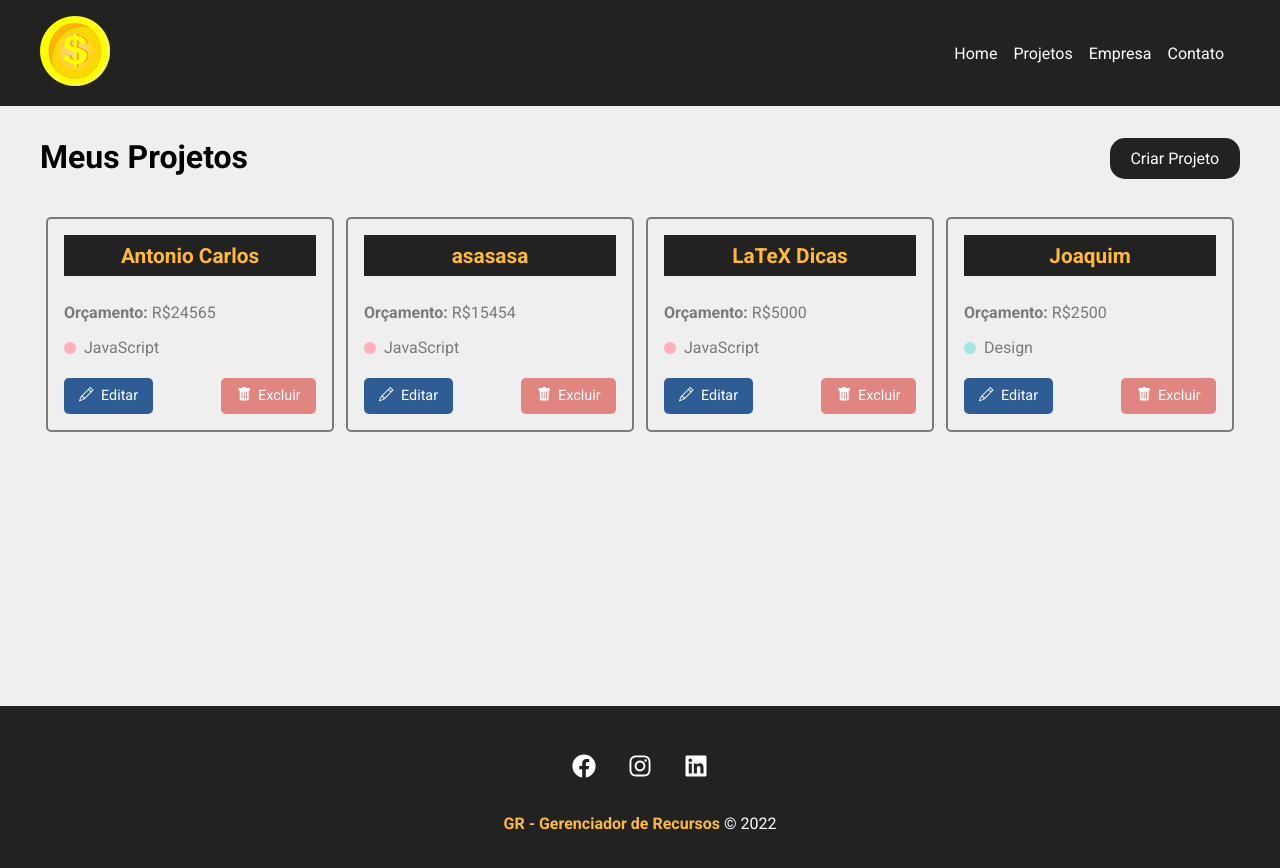
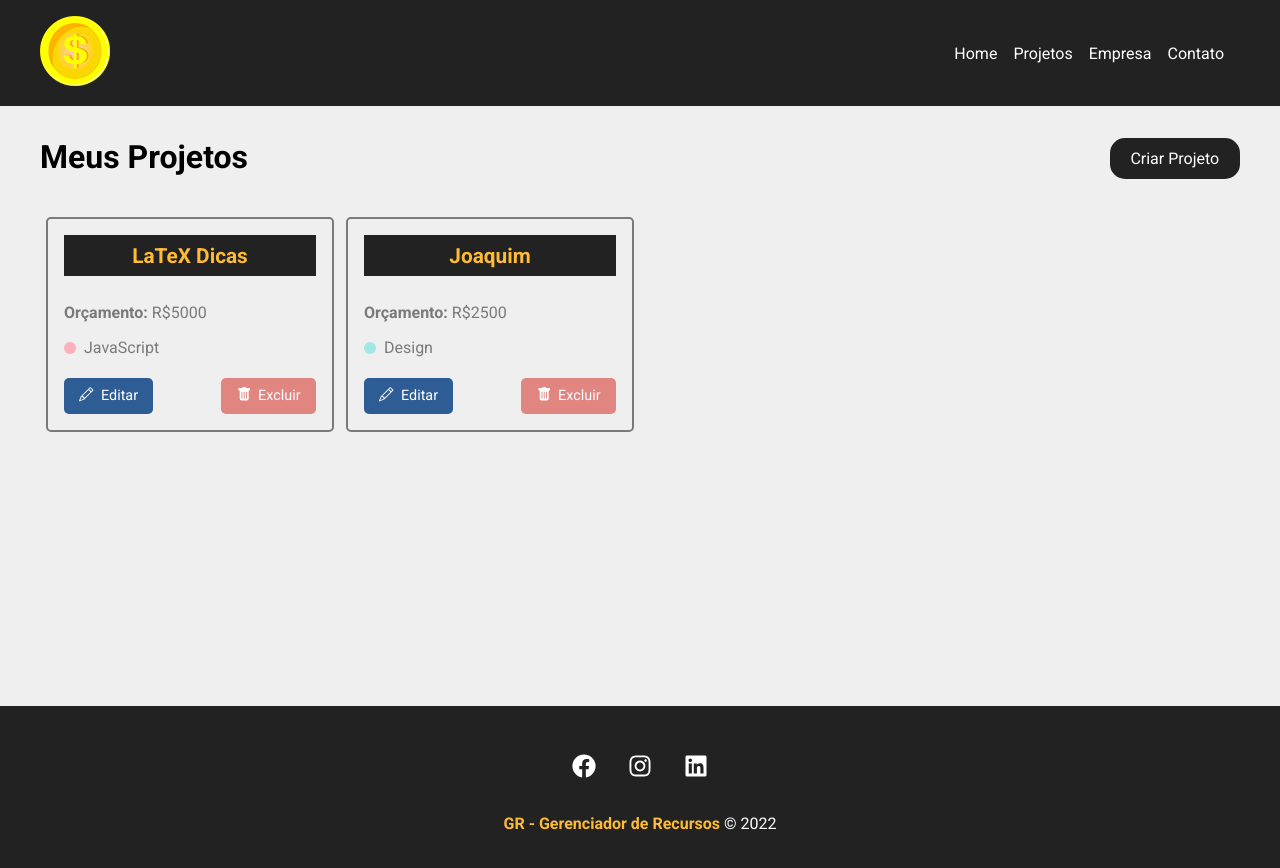
Before and after one commit to AntonioCarlos13/gr-react, a React (Create React App) app: page /projects in a window 1280 px wide. Shown: the top 868 px of the page. Built offline with nearby package versions, Linux system fonts and the light colour scheme; data requests are answered from the project's data file.

Commit message:
EXCLUIR PROJETO FUNCIONANDO

```diff
--- a/db.json
+++ b/db.json
@@ -1,27 +1,5 @@
 {
   "projects": [
-    {
-      "name": "Antonio Carlos",
-      "budget": "24565",
-      "category": {
-        "id": "1",
-        "name": "JavaScript"
-      },
-      "cost": 0,
-      "services": [],
-      "id": 1
-    },
-    {
-      "name": "asasasa",
-      "budget": "15454",
-      "category": {
-        "id": "1",
-        "name": "JavaScript"
-      },
-      "cost": 0,
-      "services": [],
-      "id": 2
-    },
     {
       "name": "LaTeX Dicas",
       "budget": "5000",
--- a/src/components/pages/Projects.js
+++ b/src/components/pages/Projects.js
@@ -11,6 +11,7 @@ import Loading from "../layout/Loading";
 function Projects() {
   const [projects, setProjects] = useState([]);
   const [removeLoading, setRemoveLoading] = useState(false);
+  const [projectMessage, setProjectMessage] = useState('')
 
   const location = useLocation();
   let message = "";
@@ -36,6 +37,21 @@ function Projects() {
     }, 300);
   }, []);
 
+  function removeProject(id) {
+    fetch(`http://localhost:5000/projects/${id}`, {
+      method: "DELETE",
+      headers: {
+        "Content-Type": "application/json",
+      },
+    })
+      .then((resp) => resp.json())
+      .then((data) => {
+        setProjects(projects.filter((project) => project.id !== id));
+        setProjectMessage('Projeto removido com sucesso!')
+      })
+      .catch((err) => console.log(err));
+  }
+
   return (
     <div className={styles.project_container}>
       <div className={styles.title_container}>
@@ -43,6 +59,7 @@ function Projects() {
         <LinkButton to="/newProject" text="Criar Projeto" />
       </div>
       {message && <Message type="success" msg={message} />}
+      {projectMessage && <Message type="success" msg={projectMessage} />}
       <Container customClass="start">
         {projects.length > 0 &&
           projects.map((project) => (
@@ -52,6 +69,7 @@ function Projects() {
               budget={project.budget}
               category={project.category.name}
               key={project.id}
+              handleRemove={removeProject}
             />
           ))}
         {!removeLoading && <Loading />}
--- a/src/components/project/ProjectCard.js
+++ b/src/components/project/ProjectCard.js
@@ -3,6 +3,12 @@ import { BsPencil, BsFillTrashFill } from "react-icons/bs";
 import { Link } from "react-router-dom";
 
 function ProjectCard({ id, name, budget, category, handleRemove }) {
+
+  const remove = (e) => {
+    e.preventDefault()
+    handleRemove(id)
+  }
+
   return (
     <div className={styles.project_card}>
       <h4>{name}</h4>
@@ -16,7 +22,7 @@ function ProjectCard({ id, name, budget, category, handleRemove }) {
         <Link to={"/"}>
           <BsPencil /> Editar
         </Link>
-        <button>
+        <button onClick={remove}>
           <BsFillTrashFill /> Excluir
         </button>
       </div>
```
